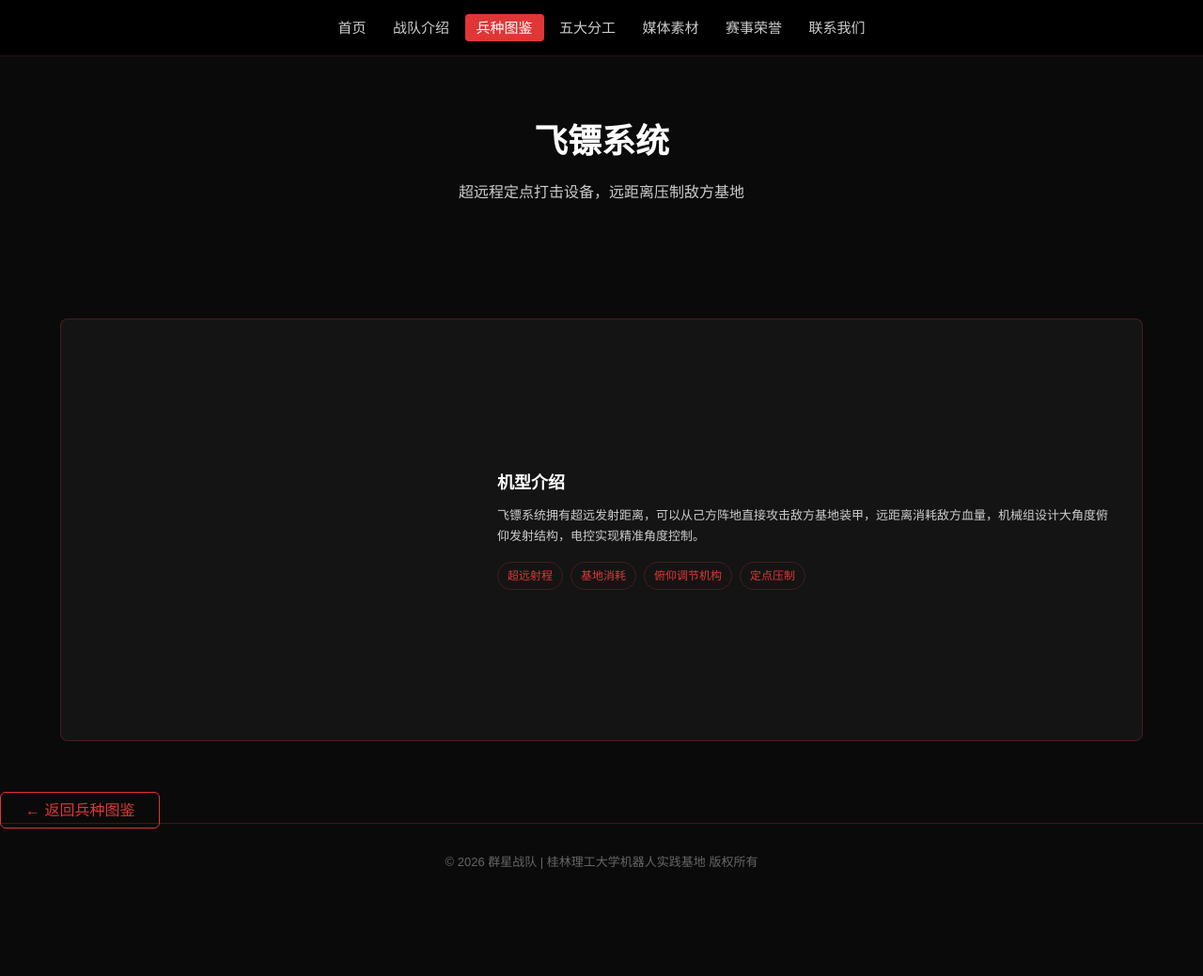
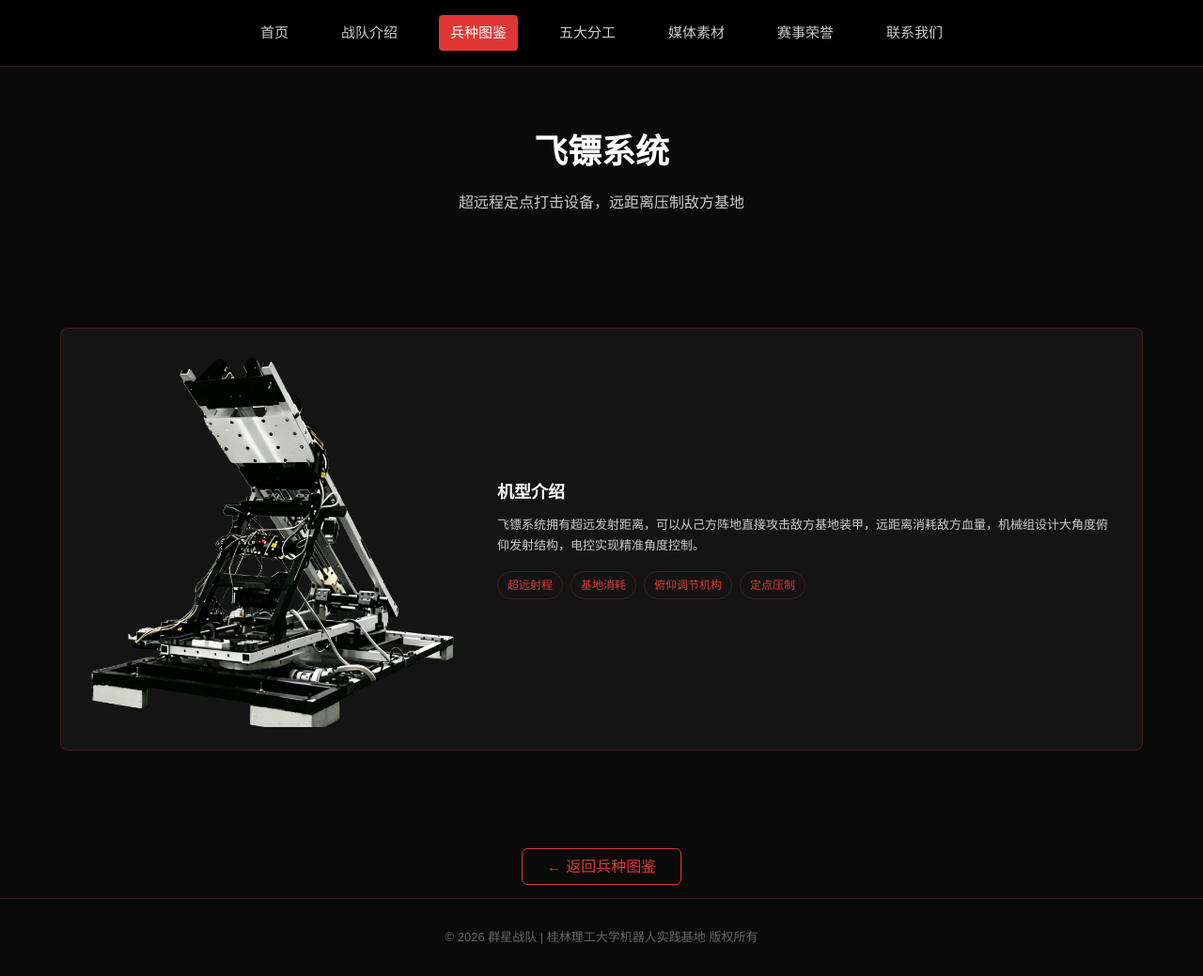
Before and after one commit to glutqx/glutqx-robot.github.io, a plain HTML site: page dart.html in a window 1280 px wide. Shown: the whole page at 94% size. Before the commit the page ends 959 px from the top, so only its background shows below. Drawn offline with Linux system fonts and the light colour scheme.

Commit message:
Update dart.html

```diff
--- a/dart.html
+++ b/dart.html
@@ -8,7 +8,6 @@
 </head>
 <body>
 <header>
-    <nav>
     <a href="index.html">首页</a>
     <a href="index.html#team">战队介绍</a>
     <a href="robots.html" class="active">兵种图鉴</a>
@@ -16,7 +15,6 @@
     <a href="index.html#media">媒体素材</a>
     <a href="index.html#honor">赛事荣誉</a>
     <a href="index.html#contact">联系我们</a>
-    </nav>
 </header>
 
 <div class="page-banner">
@@ -26,7 +24,7 @@
 
 <section>
     <div class="common-card" style="display: flex; gap: 2.5rem; flex-wrap: wrap; align-items: center;">
-        <div style="width: 400px; height: 400px; border-radius: 12px; background: url(图片文件夹/飞镖.png) center/cover;"></div>
+        <div style="width: 400px; height: 400px; border-radius: 12px; background-image: url(assets/飞镖.png); background-size: cover;"></div>
         <div style="flex: 1; min-width: 300px;">
             <h3 class="card-title">机型介绍</h3>
             <p class="card-desc">飞镖系统拥有超远发射距离，可以从己方阵地直接攻击敌方基地装甲，远距离消耗敌方血量，机械组设计大角度俯仰发射结构，电控实现精准角度控制。</p>
@@ -40,12 +38,12 @@
     </div>
 </section>
 
-<div class="back-box">
+<div class="back-wrap">
     <a href="robots.html" class="back-btn">← 返回兵种图鉴</a>
 </div>
 
 <footer>
-    <p>© 2026 群星战队 | 桂林理工大学机器人实践基地 版权所有</p>
+    © 2026 群星战队 | 桂林理工大学机器人实践基地 版权所有
 </footer>
 </body>
 </html>
```
Lines whose indentation alone changed are shown as unchanged.
